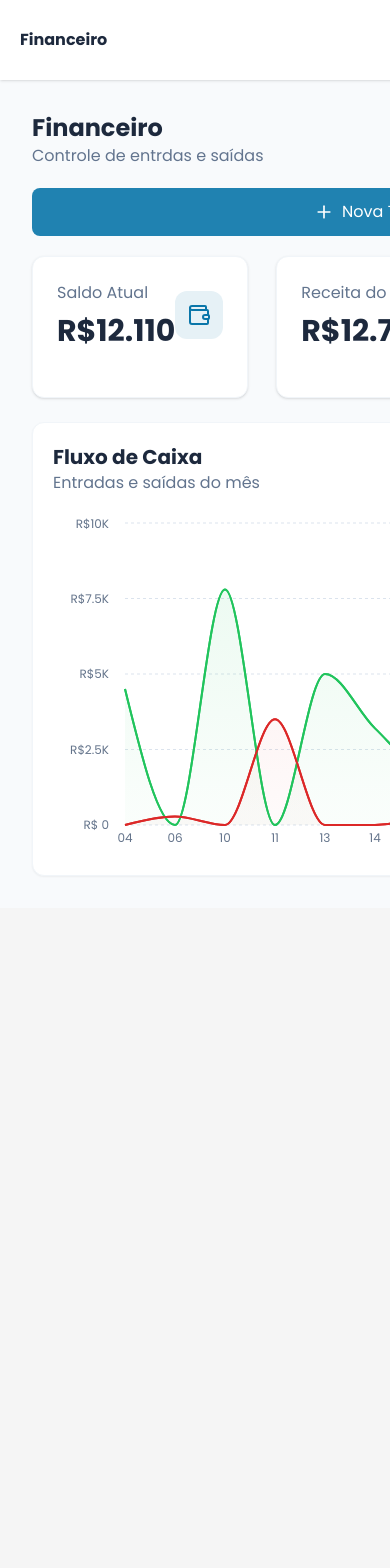
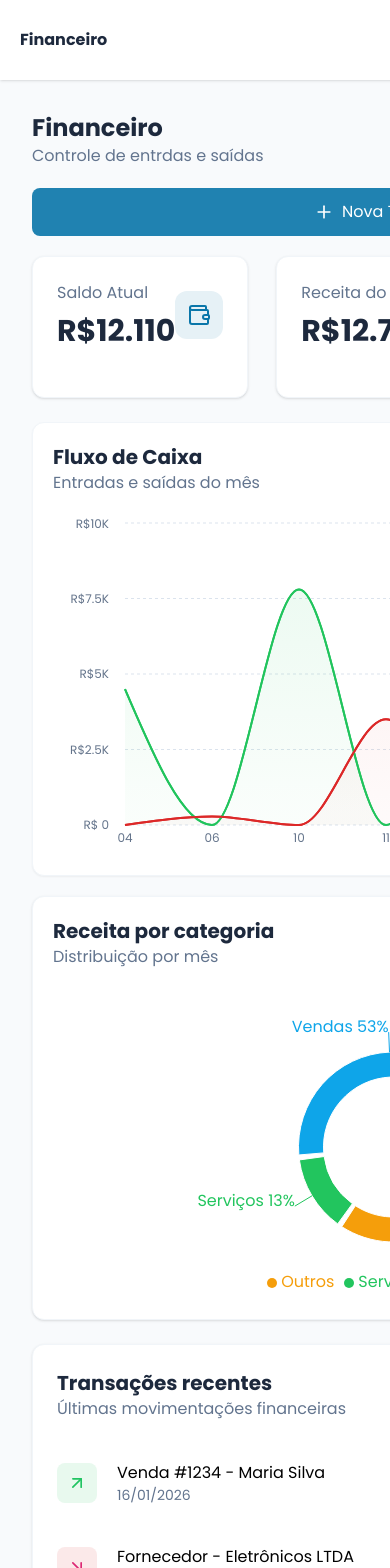
Before and after one commit to I-Samuel-I/Gestio, a Next.js app in the folder frontend/: page /finance in a window 390 px wide. Shown: the top 1568 px of the page. Before the commit the page ends 908 px from the top, so only its background shows below. Built offline with nearby package versions, Linux system fonts and the light colour scheme.

Commit message:
style: update css finance page

```diff
--- a/frontend/src/app/finance/page.tsx
+++ b/frontend/src/app/finance/page.tsx
@@ -8,8 +8,29 @@ import Navbar from "@/components/navbar";
 import PieGraph from "@/components/pieChart";
 import StatCard from "@/components/statCard";
 import { finances } from "@/mock/finance";
-import { BoxIcon, Plus, TrendingDown, TrendingUp, Wallet } from "lucide-react";
+import { ArrowDownRight, ArrowUpRight, BoxIcon, Plus, TrendingDown, TrendingUp, Wallet } from "lucide-react";
 import { useState } from "react";
+
+type TransactionType = "income" | "expense";
+
+function TransactionMeta(type: TransactionType) {
+    if (type === "income") {
+        return {
+            sign: "+",
+            icon: ArrowUpRight,
+            color: "#21C462",
+            bgColor: "#E8F9EE",
+        }
+    }
+    else {
+        return {
+            sign: "-",
+            icon: ArrowDownRight,
+            color: "#DC2874",
+            bgColor: "#FBE9E9",
+        }
+    }
+}
 
 export default function Finance() {
 
@@ -41,9 +62,9 @@ export default function Finance() {
                             <Modal isOpen={open} onClose={() => setOpen(false)}>
                                 <CreateButton
                                     icon={<BoxIcon size={45} color="#2082B1" />}
-                                    type="product"
-                                    title="Novo Produto"
-                                    subTitle="Adicione um novo produto ao catálogo"
+                                    type="finance"
+                                    title="Nova Transação"
+                                    subTitle="Adicione uma nova transação financeira"
                                     onClose={() => setOpen(false)}
                                 />
                             </Modal>
@@ -92,12 +113,40 @@ export default function Finance() {
                             </StatCard>
                         </div>
                     </section>
+                    {/*  Graphs */}
                     <section>
-                        <div className="flex gap-5">
+                        <div className="flex flex-col gap-5 lg:flex-row">
                             <LineGraph />
                             <PieGraph />
                         </div>
+                    </section>
+                    <section>
+                        <StatCard>
+                            <h3 className="text-xl font-bold text-slate-800">Transações recentes</h3>
+                            <p className="text-slate-500 font-light">Últimas movimentações financeiras</p>
+                            {finances.transactions.map((transactions) => {
+                                const meta = TransactionMeta(transactions.type as TransactionType)
+                                const Icon = meta.icon
 
+                                return (
+                                    <div key={transactions.id} className="flex justify-between mt-10">
+                                        <div className="flex items-center gap-5">
+
+                                            <div className="p-2.5 rounded-lg " style={{ backgroundColor: meta.bgColor }}>
+                                                <Icon size={20} color={meta.color} />
+                                            </div>
+                                            <div className="flex flex-col"
+                                            >
+                                                <p>{transactions.title}</p>
+                                                <p className="text-sm text-slate-500">{new Date(transactions.date).toLocaleDateString("pt-br")}</p>
+                                            </div>
+                                        </div>
+                                        <p style={{ color: meta.color}} className="font-medium">{transactions.type === "income" ? "+" : "-"}
+                                            R${transactions.value.toLocaleString("pt-br")}</p>
+                                    </div>
+                                )
+                            })}
+                        </StatCard>
                     </section>
                 </div>
             </div>
--- a/frontend/src/components/createButton.tsx
+++ b/frontend/src/components/createButton.tsx
@@ -1,9 +1,10 @@
 "use client";
 
-import { User, X } from "lucide-react";
+import { X } from "lucide-react";
 import ClientForm from "./clientForm";
 import ProductForm from "./productForm";
 import UserForm from "./userForm";
+import FinanceForm from "./financeForm";
 
 type BaseCreateProps = {
     title: string;
@@ -16,7 +17,8 @@ type BaseCreateProps = {
 type CreateModalProps =
     | (BaseCreateProps & { type: "product" })
     | (BaseCreateProps & { type: "client" })
-    | (BaseCreateProps & { type: "user" });
+    | (BaseCreateProps & { type: "user" })
+    | (BaseCreateProps & { type: "finance" });
 
 export default function CreateButton(props: CreateModalProps) {
     const { title, subTitle, icon, type, onClose } = props;
@@ -39,9 +41,10 @@ export default function CreateButton(props: CreateModalProps) {
                 </button>
             </header>
 
-            {type === "product" && (<ProductForm/>)}
-            {type === "client" && (<ClientForm/>)}
-            {type === "user" && (<UserForm/>)}
+            {type === "product" && (<ProductForm />)}
+            {type === "client" && (<ClientForm />)}
+            {type === "user" && (<UserForm />)}
+            {type === "finance" && (<FinanceForm />)}
 
             {/* Buttons */}
             <div className="flex justify-end gap-3 mt-10">
--- /dev/null
+++ b/frontend/src/components/financeForm.tsx
@@ -0,0 +1,32 @@
+import Input from "./input";
+
+export default function FinanceForm() {
+
+    return (
+        <form>
+            <div className="flex flex-col gap-5">
+                <Input
+                    label="Vincular Produto (opcional)"
+                    placeholder="Selecione um Produto"
+                />
+                <Input
+                    label="Valor (R$)"
+                    type="select"
+                    placeholder="0,00"
+                />
+
+                <Input
+                    label="Descrição"
+                    type="text"
+                    placeholder="Ex: Venda#1234 - Cliente XYZ"
+                />
+                <Input
+                    label="Categoria"
+                    type="select"
+                    placeholder="Selecione uma categoria"
+                />
+
+            </div>
+        </form>
+    )
+}
--- a/frontend/src/components/navbar.tsx
+++ b/frontend/src/components/navbar.tsx
@@ -75,7 +75,7 @@ export default function Navbar({ mobileOpen, onClose }: MobileProps) {
         />
       )}
 
-      <nav className="hidden md:flex fixed flex-col md:w-50 lg:w-70 h-screen bg-white border-r border-gray-200 p-4 justify-between">
+      <nav className="hidden md:flex fixed flex-col md:w-50 lg:w-60 xl:w-70 h-screen bg-white border-r border-gray-200 p-4 justify-between">
         <div>
           {/* Logo Section */}
           <div className="flex items-center gap-3 px-2 mb-8">
--- a/frontend/src/components/pieChart.tsx
+++ b/frontend/src/components/pieChart.tsx
@@ -12,17 +12,7 @@ export default function PieGraph() {
 
     return (
         <div
-            style={{
-                backgroundColor: "white",
-                display: "flex",
-                justifyContent: "center",
-                flexDirection: "column",
-                padding: "20px",
-                width: "50%",
-                borderRadius: "12px",
-                border: "1px solid #f1f5f9",
-                boxShadow: "0 1px 2px 0 rgb(0 0 0 / 0.05)",
-            }}
+            className="bg-white  flex justify-center flex-col p-5 w-full  lg:w-2/3 xl:w-1/2 rounded-xl border border-slate-100 shadow-sm"
         >
             <h3 className="text-xl font-bold text-slate-800">Receita por categoria</h3>
             <p className="text-slate-500 font-light">Distribuição por mês</p>
@@ -38,7 +28,7 @@ export default function PieGraph() {
                             cy="50%"
                             innerRadius={70}
                             outerRadius={95}
-                            label={({ name,percent }) => `${name} ${((percent ?? 0) * 100).toFixed(0)}%`}
+                            label={({ name, percent }) => `${name} ${((percent ?? 0) * 100).toFixed(0)}%`}
                             paddingAngle={3}
                         >
                             {data.map((_, index) => (
@@ -49,10 +39,10 @@ export default function PieGraph() {
                             contentStyle={{ borderRadius: 10, border: "1px solid #e2e8f0" }}
                         />
                         <Legend
-                        layout="horizontal"
-                        verticalAlign="bottom"
-                        iconType="circle"
-                        iconSize={10}
+                            layout="horizontal"
+                            verticalAlign="bottom"
+                            iconType="circle"
+                            iconSize={10}
                         />
                     </PieChart>
                 </ResponsiveContainer>
```
